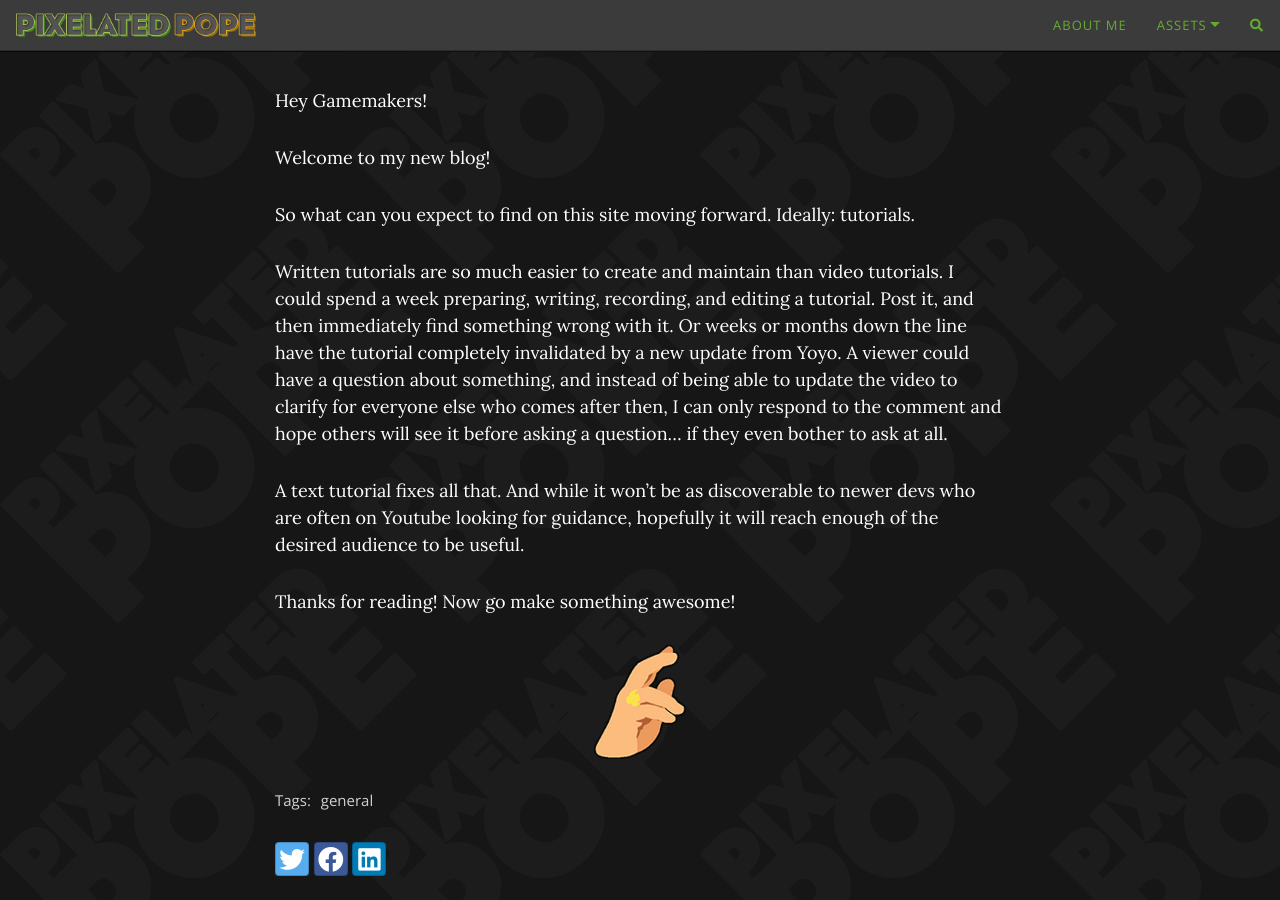
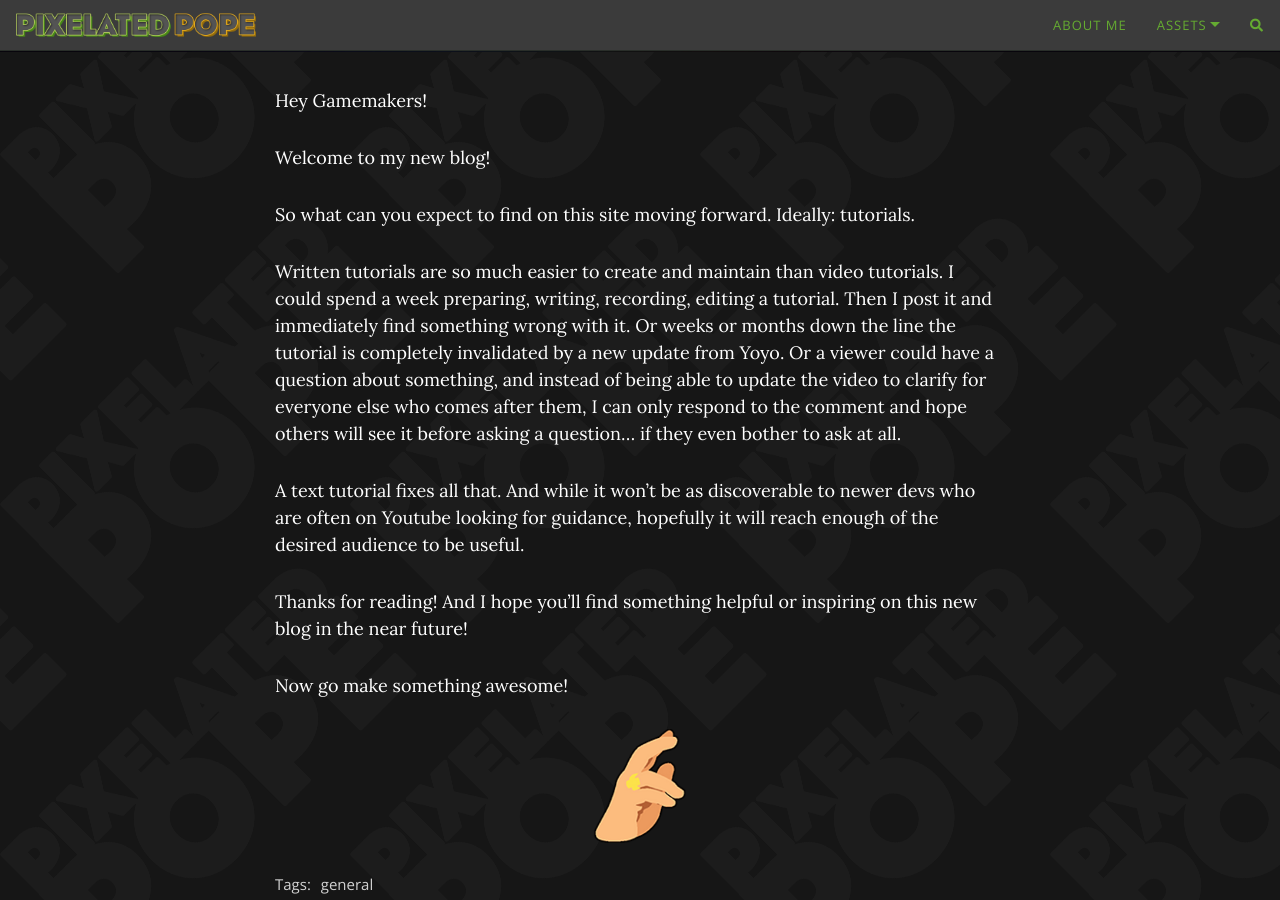
Before and after one commit to PixelatedPope/pixelatedpope.com, a Jekyll site: the page built from _posts/2022-07-21-welcome.md, in a window 1280 px wide and 900 px high, scrolled down 546 px. Built offline with Jekyll 4.4.1, drawn with Linux system fonts in a browser that asks for light colours; nearby versions of some CDN libraries; comment, search, counter and statistics services are not loaded.

Commit message:
Minor edits to welcome post

```diff
--- a/_posts/2022-07-21-welcome.md
+++ b/_posts/2022-07-21-welcome.md
@@ -15,11 +15,12 @@ Welcome to my new blog!
 
 So what can you expect to find on this site moving forward. Ideally: tutorials.
 
-Written tutorials are so much easier to create and maintain than video tutorials. I could spend a week preparing, writing, recording, and editing a tutorial. Post it, and then immediately find something wrong with it. Or weeks or months down the line have the tutorial completely invalidated by a new update from Yoyo. A viewer could have a question about something, and instead of being able to update the video to clarify for everyone else who comes after then, I can only respond to the comment and hope others will see it before asking a question... if they even bother to ask at all.
+Written tutorials are so much easier to create and maintain than video tutorials. I could spend a week preparing, writing, recording, editing a tutorial. Then I post it and immediately find something wrong with it. Or weeks or months down the line the tutorial is completely invalidated by a new update from Yoyo. Or a viewer could have a question about something, and instead of being able to update the video to clarify for everyone else who comes after them, I can only respond to the comment and hope others will see it before asking a question... if they even bother to ask at all.
 
-A text tutorial fixes all that.  And while it won't be as discoverable to newer devs who are often on Youtube looking for guidance, hopefully it will reach enough of the desired audience to be useful.
+A text tutorial fixes all that. And while it won't be as discoverable to newer devs who are often on Youtube looking for guidance, hopefully it will reach enough of the desired audience to be useful.
 
-Thanks for reading!
+Thanks for reading! And I hope you'll find something helpful or inspiring on this new blog in the near future!
+
 Now go make something awesome!
 
 ![Crepe](/assets/img/PopeBlessPostFooter.png){: .mx-auto.d-block :}
```
